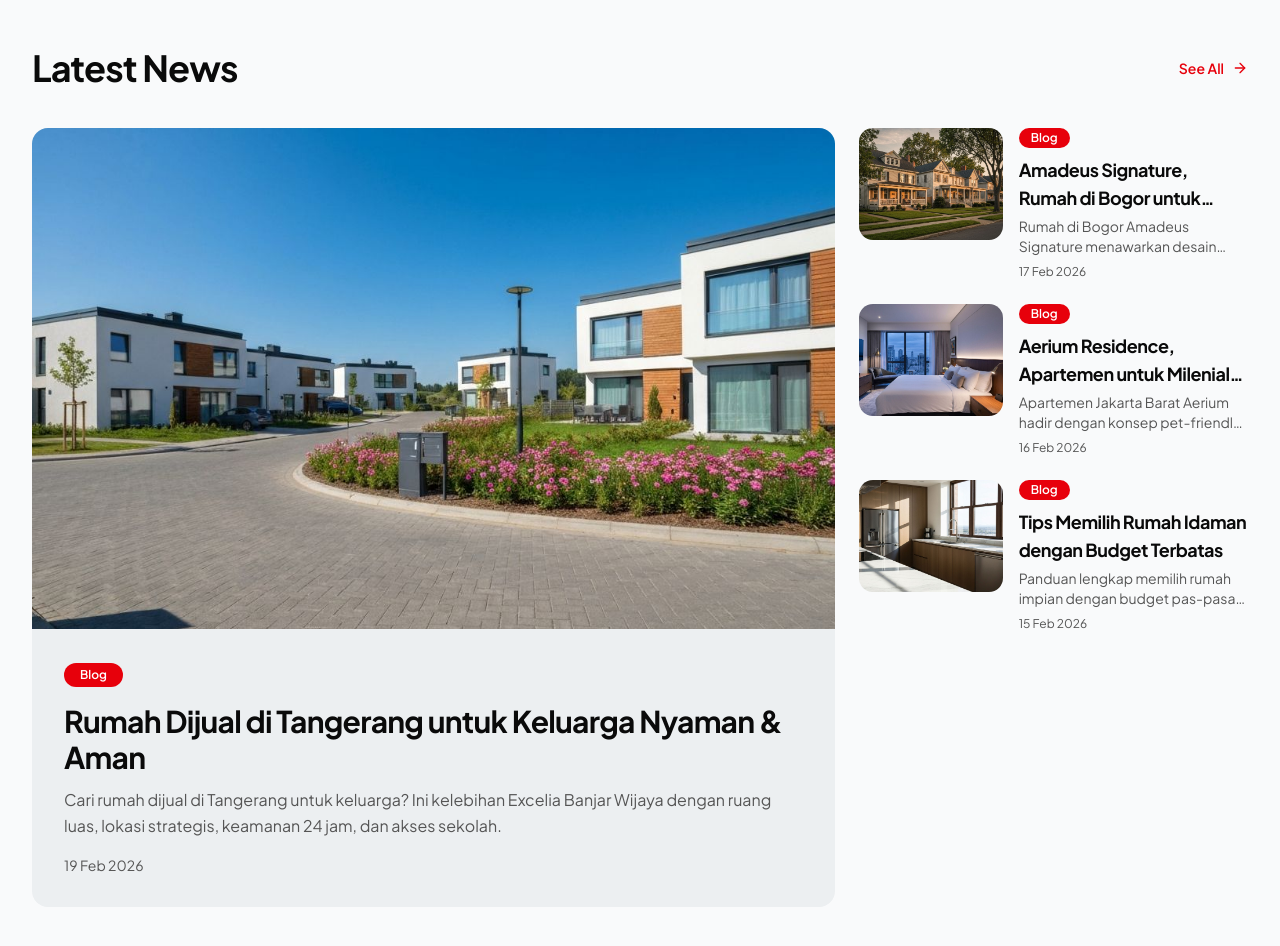
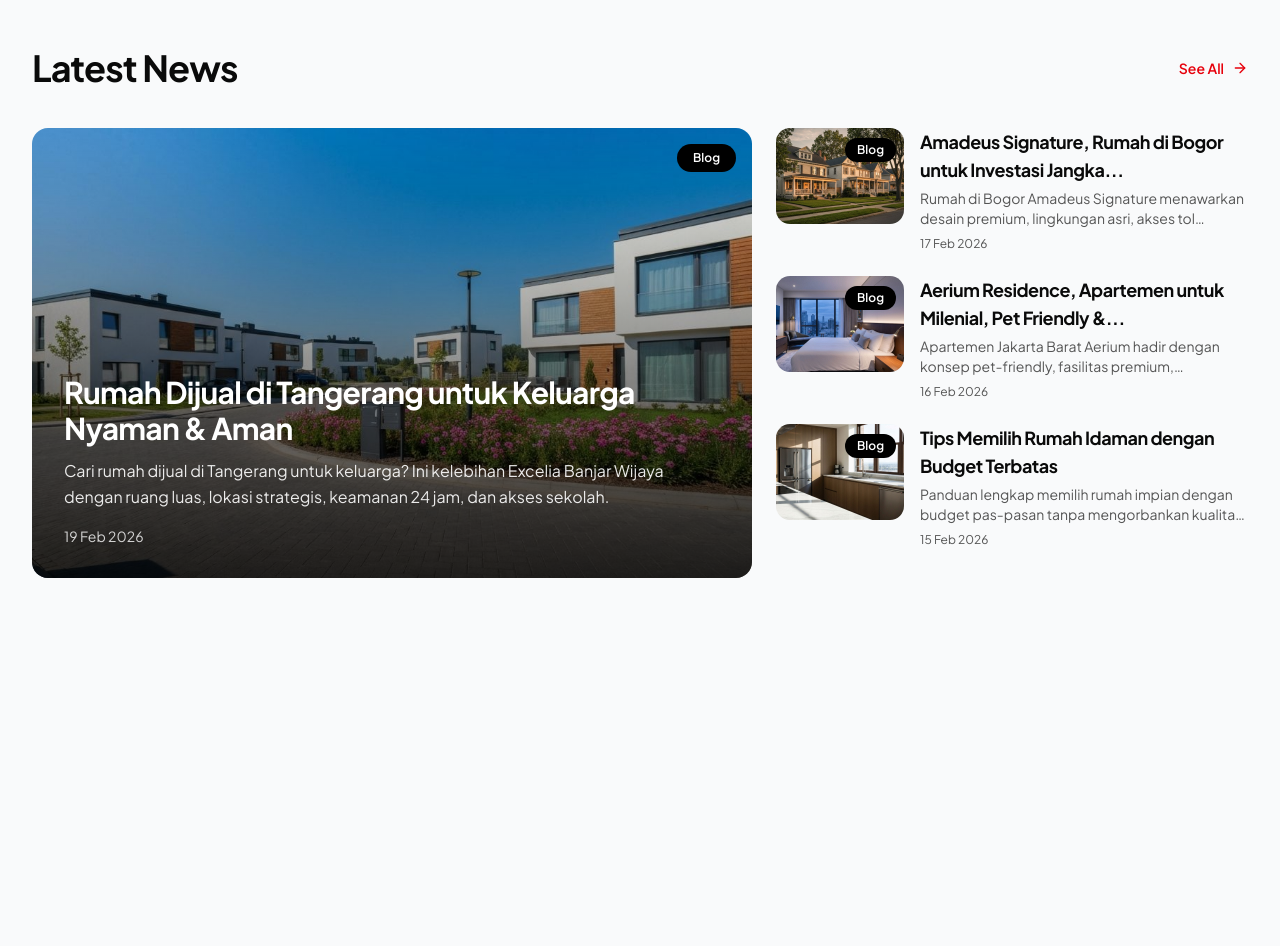
Before and after one commit to baeehaqii/v0-ui-quinland, a Next.js app: page / in a window 1280 px wide. Shown: the part 2440-3386 px from the top of the page. After the commit the page ends 3082 px from the top, so only its background shows below. Built offline with nearby package versions, Linux system fonts and the light colour scheme; a web font is replaced by a local one.

Commit message:
feat: update news section design for better visual balance\n\nImprove news section layout and add black badges, gradient overlay on featured post.

```diff
--- a/components/news/news-section.tsx
+++ b/components/news/news-section.tsx
@@ -60,30 +60,37 @@ export function NewsSection() {
       </div>
 
       {/* Bento Grid Layout */}
-      <div className="grid gap-6 lg:grid-cols-3">
-        {/* Featured Post - Large */}
-        <article className="group lg:col-span-2">
+      <div className="grid gap-6 lg:grid-cols-5">
+        {/* Featured Post - Large with overlay */}
+        <article className="group lg:col-span-3">
           <Link href={`/news/${FEATURED_POST.id}`} className="block">
-            <div className="overflow-hidden rounded-2xl bg-muted">
-              <div className="relative aspect-[16/10] w-full">
+            <div className="relative aspect-[16/10] overflow-hidden rounded-2xl">
               <Image
                 src={FEATURED_POST.image}
                 alt={FEATURED_POST.title}
                 fill
                 className="object-cover transition-transform duration-500 group-hover:scale-105"
               />
-              </div>
-              <div className="p-6 sm:p-8">
-                <span className="inline-block rounded-full bg-red-600 px-4 py-1 text-xs font-semibold text-white">
+
+              {/* Gradient overlay */}
+              <div className="absolute inset-0 bg-gradient-to-t from-black/80 via-black/40 to-transparent" />
+
+              {/* Badge - Top Right */}
+              <div className="absolute right-4 top-4">
+                <span className="inline-block rounded-full bg-black px-4 py-1.5 text-xs font-semibold text-white">
                   {FEATURED_POST.category}
                 </span>
-                <h3 className="mt-4 text-2xl font-bold tracking-tight text-foreground transition-colors group-hover:text-red-600 sm:text-3xl">
+              </div>
+
+              {/* Content overlay - Bottom */}
+              <div className="absolute inset-x-0 bottom-0 p-6 sm:p-8">
+                <h3 className="text-2xl font-bold tracking-tight text-white transition-colors group-hover:text-red-400 sm:text-3xl">
                   {FEATURED_POST.title}
                 </h3>
-                <p className="mt-3 text-sm leading-relaxed text-muted-foreground sm:text-base">
+                <p className="mt-3 line-clamp-2 text-sm leading-relaxed text-white/90 sm:text-base">
                   {FEATURED_POST.excerpt}
                 </p>
-                <time className="mt-4 block text-sm text-muted-foreground">
+                <time className="mt-4 block text-sm text-white/80">
                   {FEATURED_POST.date}
                 </time>
               </div>
@@ -92,23 +99,26 @@ export function NewsSection() {
         </article>
 
         {/* Recent Posts - Small Cards */}
-        <div className="flex flex-col gap-6">
+        <div className="flex flex-col gap-6 lg:col-span-2">
           {RECENT_POSTS.map((post) => (
             <article key={post.id} className="group">
               <Link href={`/news/${post.id}`} className="flex gap-4">
-                <div className="relative h-24 w-32 shrink-0 overflow-hidden rounded-xl sm:h-28 sm:w-36">
+                <div className="relative h-20 w-28 shrink-0 overflow-hidden rounded-xl sm:h-24 sm:w-32">
                   <Image
                     src={post.image}
                     alt={post.title}
                     fill
                     className="object-cover transition-transform duration-500 group-hover:scale-105"
                   />
+                  {/* Badge - Top Right */}
+                  <div className="absolute right-2 top-2">
+                    <span className="inline-block rounded-full bg-black px-3 py-1 text-xs font-semibold text-white">
+                      {post.category}
+                    </span>
+                  </div>
                 </div>
                 <div className="flex min-w-0 flex-1 flex-col justify-center">
-                  <span className="inline-block w-fit rounded-full bg-red-600 px-3 py-0.5 text-xs font-semibold text-white">
-                    {post.category}
-                  </span>
-                  <h3 className="mt-2 line-clamp-2 text-base font-bold tracking-tight text-foreground transition-colors group-hover:text-red-600 sm:text-lg">
+                  <h3 className="line-clamp-2 text-base font-bold tracking-tight text-foreground transition-colors group-hover:text-red-600 sm:text-lg">
                     {post.title}
                   </h3>
                   <p className="mt-1 line-clamp-2 text-xs text-muted-foreground sm:text-sm">
```
Lines whose indentation alone changed are shown as unchanged.
